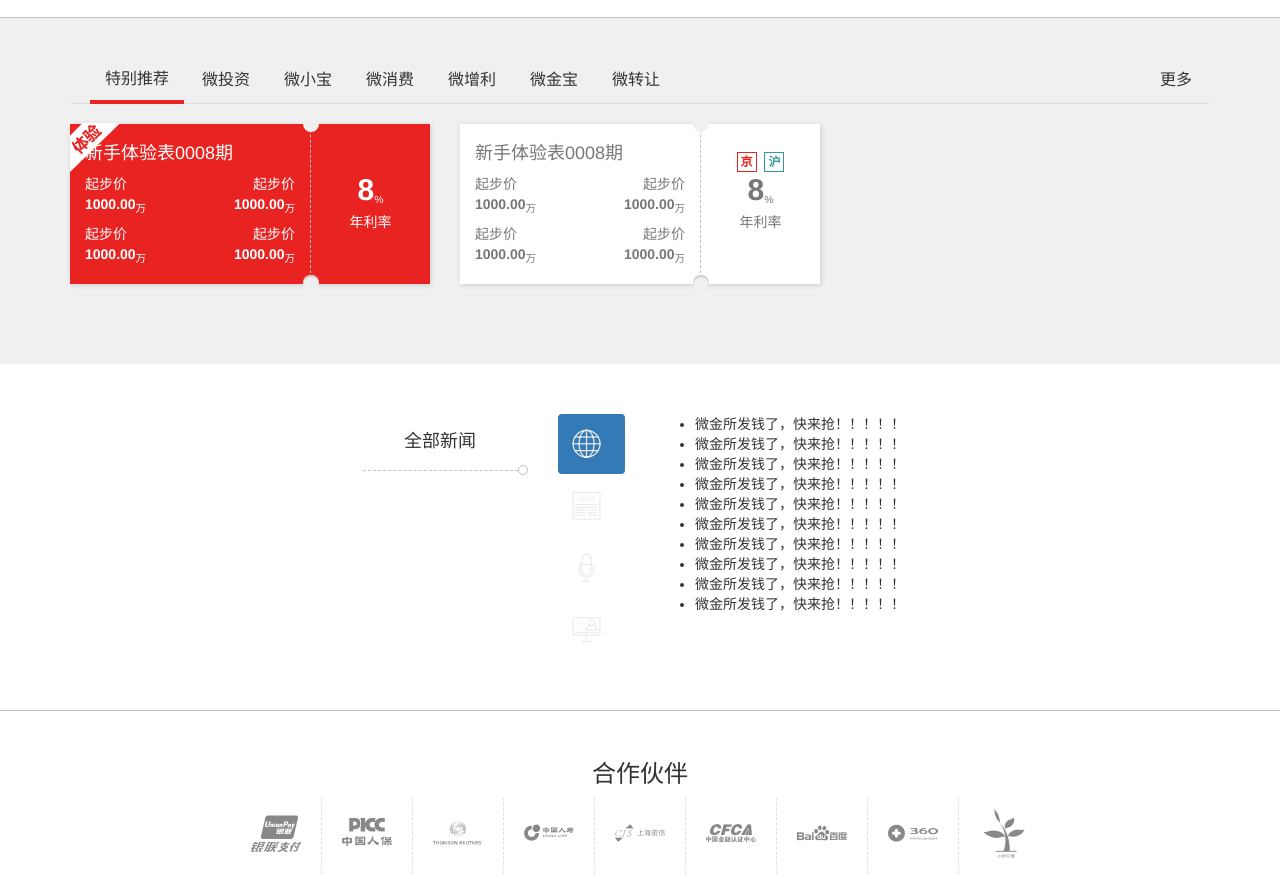
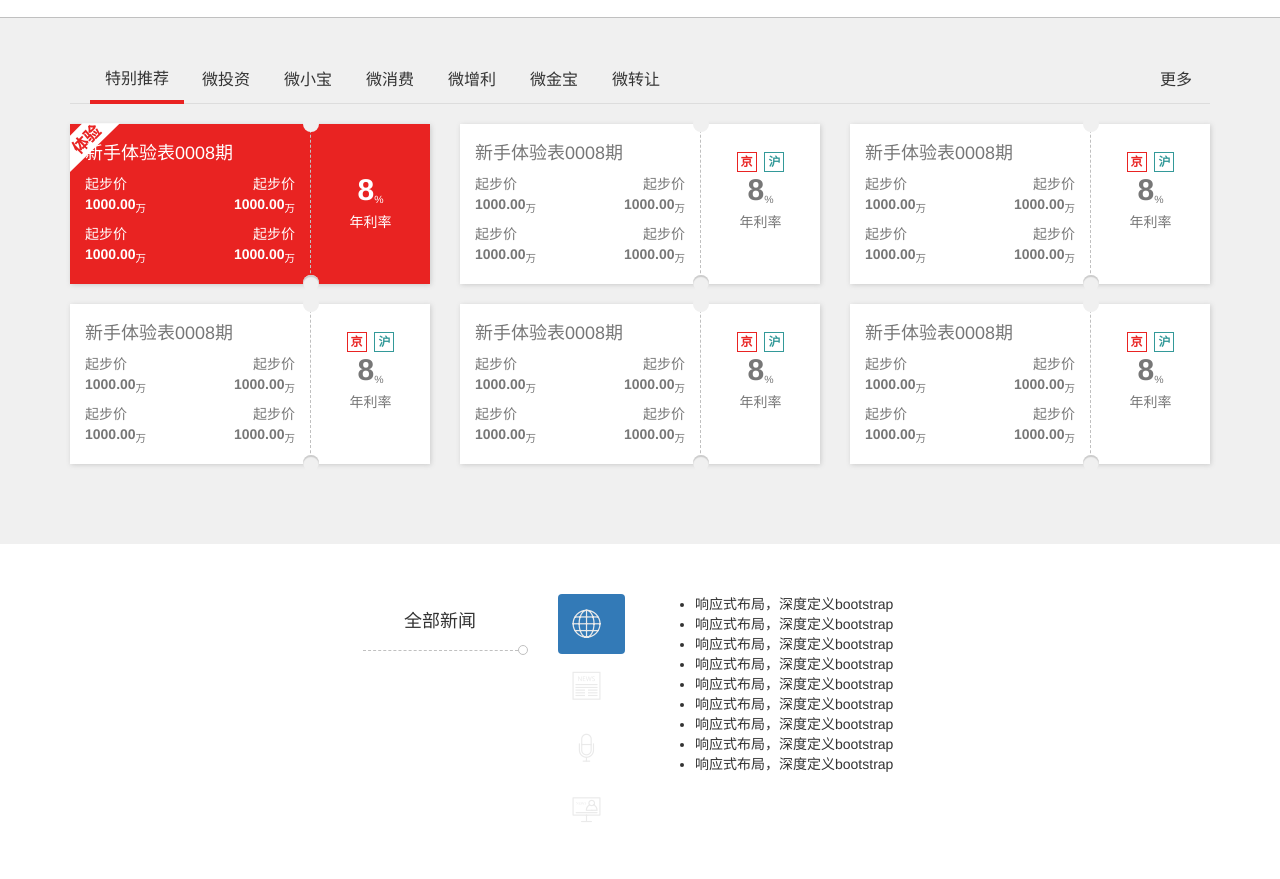
Before and after one commit to gForLee/bsProject, a plain HTML site: page index.html in a window 1280 px wide. Shown: the part 866-1745 px from the top of the page. Drawn offline with Linux system fonts and the light colour scheme; files whose address does not match are found by name.

Commit message:
主页面

```diff
--- a/index.html
+++ b/index.html
@@ -5,7 +5,7 @@
   <meta charset="utf-8">
   <meta http-equiv="X-UA-Compatible" content="IE=edge">
   <meta name="viewport" content="width=device-width, initial-scale=1, user-scalable=no">
-  <title>传智播客 - 安全的互联网微金融资产交易平台</title>
+  <title> 安全的互联网微金融资产交易平台</title>
   <link rel="shortcut icon" type="image/x-icon" href="favicon.ico">
   <link rel="stylesheet" href="lib/bootstrap/css/bootstrap.css">
   <link rel="stylesheet" href="css/main.css">
@@ -25,7 +25,7 @@
           <div class="col-md-2 text-center">
             <a href="#" class="mobile-link">
               <i class="icon-mobilephone"></i>
-              <span>手机微金所</span>
+              <span>手机金融产品</span>
               <i class="glyphicon glyphicon-chevron-down"></i>
               <img src="img/c_06.jpg" height="136" width="120" alt="扫一扫">
             </a>
@@ -285,17 +285,144 @@
               </div>
             </div>
             <div class="col-xs-12 col-sm-6 col-md-6 col-lg-4">
+			<div class="panel panel-czbk">
+                <div class="panel-heading">
+                  <p class="tooltips">
+                    <a class="badge badge-one" data-toggle="tooltip" data-placement="top" title="北京欢迎你" href="#">京</a>
+                    <a class="badge badge-two" data-toggle="tooltip" data-placement="top" title="上海欢迎你" href="#">沪</a>
+                  </p>
+                  <p><strong>8</strong><sub>%</sub></p>
+                  <p><span>年利率</span></p>
+                </div>
+                <div class="panel-body">
+                  <h4>新手体验表0008期</h4>
+                  <div class="row">
+                    <div class="col-xs-6 text-left">
+                      <p>起步价</p>
+                      <p><strong>1000.00</strong><sub>万</sub></p>
+                    </div>
+                    <div class="col-xs-6 text-right">
+                      <p>起步价</p>
+                      <p><strong>1000.00</strong><sub>万</sub></p>
+                    </div>
+                    <div class="col-xs-6 text-left">
+                      <p>起步价</p>
+                      <p><strong>1000.00</strong><sub>万</sub></p>
+                    </div>
+                    <div class="col-xs-6 text-right">
+                      <p>起步价</p>
+                      <p><strong>1000.00</strong><sub>万</sub></p>
+                    </div>
+                  </div>
+                </div>
+              </div>
             </div>
-            <div class="col-xs-12 col-sm-6 col-md-6 col-lg-4"></div>
-            <div class="col-xs-12 col-sm-6 col-md-6 col-lg-4"></div>
-            <div class="col-xs-12 col-sm-6 col-md-6 col-lg-4"></div>
+            <div class="col-xs-12 col-sm-6 col-md-6 col-lg-4">
+			<div class="panel panel-czbk">
+                <div class="panel-heading">
+                  <p class="tooltips">
+                    <a class="badge badge-one" data-toggle="tooltip" data-placement="top" title="北京欢迎你" href="#">京</a>
+                    <a class="badge badge-two" data-toggle="tooltip" data-placement="top" title="上海欢迎你" href="#">沪</a>
+                  </p>
+                  <p><strong>8</strong><sub>%</sub></p>
+                  <p><span>年利率</span></p>
+                </div>
+                <div class="panel-body">
+                  <h4>新手体验表0008期</h4>
+                  <div class="row">
+                    <div class="col-xs-6 text-left">
+                      <p>起步价</p>
+                      <p><strong>1000.00</strong><sub>万</sub></p>
+                    </div>
+                    <div class="col-xs-6 text-right">
+                      <p>起步价</p>
+                      <p><strong>1000.00</strong><sub>万</sub></p>
+                    </div>
+                    <div class="col-xs-6 text-left">
+                      <p>起步价</p>
+                      <p><strong>1000.00</strong><sub>万</sub></p>
+                    </div>
+                    <div class="col-xs-6 text-right">
+                      <p>起步价</p>
+                      <p><strong>1000.00</strong><sub>万</sub></p>
+                    </div>
+                  </div>
+                </div>
+               </div>
+			  </div>
+            <div class="col-xs-12 col-sm-6 col-md-6 col-lg-4">
+			 <div class="panel panel-czbk">
+                <div class="panel-heading">
+                  <p class="tooltips">
+                    <a class="badge badge-one" data-toggle="tooltip" data-placement="top" title="北京欢迎你" href="#">京</a>
+                    <a class="badge badge-two" data-toggle="tooltip" data-placement="top" title="上海欢迎你" href="#">沪</a>
+                  </p>
+                  <p><strong>8</strong><sub>%</sub></p>
+                  <p><span>年利率</span></p>
+                </div>
+                <div class="panel-body">
+                  <h4>新手体验表0008期</h4>
+                  <div class="row">
+                    <div class="col-xs-6 text-left">
+                      <p>起步价</p>
+                      <p><strong>1000.00</strong><sub>万</sub></p>
+                    </div>
+                    <div class="col-xs-6 text-right">
+                      <p>起步价</p>
+                      <p><strong>1000.00</strong><sub>万</sub></p>
+                    </div>
+                    <div class="col-xs-6 text-left">
+                      <p>起步价</p>
+                      <p><strong>1000.00</strong><sub>万</sub></p>
+                    </div>
+                    <div class="col-xs-6 text-right">
+                      <p>起步价</p>
+                      <p><strong>1000.00</strong><sub>万</sub></p>
+                    </div>
+                  </div>
+                </div>
+              </div>
+			</div>
+            <div class="col-xs-12 col-sm-6 col-md-6 col-lg-4">
+				<div class="panel panel-czbk">
+                <div class="panel-heading">
+                  <p class="tooltips">
+                    <a class="badge badge-one" data-toggle="tooltip" data-placement="top" title="北京欢迎你" href="#">京</a>
+                    <a class="badge badge-two" data-toggle="tooltip" data-placement="top" title="上海欢迎你" href="#">沪</a>
+                  </p>
+                  <p><strong>8</strong><sub>%</sub></p>
+                  <p><span>年利率</span></p>
+                </div>
+                <div class="panel-body">
+                  <h4>新手体验表0008期</h4>
+                  <div class="row">
+                    <div class="col-xs-6 text-left">
+                      <p>起步价</p>
+                      <p><strong>1000.00</strong><sub>万</sub></p>
+                    </div>
+                    <div class="col-xs-6 text-right">
+                      <p>起步价</p>
+                      <p><strong>1000.00</strong><sub>万</sub></p>
+                    </div>
+                    <div class="col-xs-6 text-left">
+                      <p>起步价</p>
+                      <p><strong>1000.00</strong><sub>万</sub></p>
+                    </div>
+                    <div class="col-xs-6 text-right">
+                      <p>起步价</p>
+                      <p><strong>1000.00</strong><sub>万</sub></p>
+                    </div>
+                  </div>
+                </div>
+              </div>
+			</div>
           </div>
         </div>
-        <div role="tabpanel" class="tab-pane fade" id="category_02">打到小日本</div>
-        <div role="tabpanel" class="tab-pane fade" id="category_03">...</div>
-        <div role="tabpanel" class="tab-pane fade" id="category_04">...</div>
-        <div role="tabpanel" class="tab-pane fade" id="category_05">...</div>
-        <div role="tabpanel" class="tab-pane fade" id="category_06">...</div>
+        <div role="tabpanel" class="tab-pane fade" id="category_02">你好bootstrap</div>
+        <div role="tabpanel" class="tab-pane fade" id="category_03">你好bootstrap</div>
+        <div role="tabpanel" class="tab-pane fade" id="category_04">你好bootstrap</div>
+        <div role="tabpanel" class="tab-pane fade" id="category_05">你好bootstrap</div>
+        <div role="tabpanel" class="tab-pane fade" id="category_06">你好bootstrap</div>
       </div>
     </div>
   </section>
@@ -319,58 +446,54 @@
           <div class="tab-content">
             <div role="tabpanel" class="tab-pane fade in active" id="news01">
               <ul>
-                <li>微金所发钱了，快来抢！！！！！</li>
-                <li>微金所发钱了，快来抢！！！！！</li>
-                <li>微金所发钱了，快来抢！！！！！</li>
-                <li>微金所发钱了，快来抢！！！！！</li>
-                <li>微金所发钱了，快来抢！！！！！</li>
-                <li>微金所发钱了，快来抢！！！！！</li>
-                <li>微金所发钱了，快来抢！！！！！</li>
-                <li>微金所发钱了，快来抢！！！！！</li>
-                <li>微金所发钱了，快来抢！！！！！</li>
-                <li>微金所发钱了，快来抢！！！！！</li>
+                <li>响应式布局，深度定义bootstrap</li>
+				<li>响应式布局，深度定义bootstrap</li>
+				<li>响应式布局，深度定义bootstrap</li>
+                <li>响应式布局，深度定义bootstrap</li>
+				<li>响应式布局，深度定义bootstrap</li>
+				<li>响应式布局，深度定义bootstrap</li>
+				<li>响应式布局，深度定义bootstrap</li>
+				<li>响应式布局，深度定义bootstrap</li>
+				<li>响应式布局，深度定义bootstrap</li>
               </ul>
             </div>
             <div role="tabpanel" class="tab-pane fade" id="news02">
               <ul>
-                <li>微金所发钱了，快来抢！！！！！</li>
-                <li>微金所发钱了，快来抢！！！！！</li>
-                <li>微金所发钱了，快来抢！！！！！</li>
-                <li>微金所发钱了，快来抢！！！！！</li>
-                <li>微金所发钱了，快来抢！！！！！</li>
-                <li>微金所发钱了，快来抢！！！！！</li>
-                <li>微金所发钱了，快来抢！！！！！</li>
-                <li>微金所发钱了，快来抢！！！！！</li>
-                <li>微金所发钱了，快来抢！！！！！</li>
-                <li>微金所发钱了，快来抢！！！！！</li>
+                <li>响应式布局，深度定义bootstrap</li>
+				<li>响应式布局，深度定义bootstrap</li>
+				<li>响应式布局，深度定义bootstrap</li>
+                <li>响应式布局，深度定义bootstrap</li>
+				<li>响应式布局，深度定义bootstrap</li>
+				<li>响应式布局，深度定义bootstrap</li>
+				<li>响应式布局，深度定义bootstrap</li>
+				<li>响应式布局，深度定义bootstrap</li>
+				<li>响应式布局，深度定义bootstrap</li>
               </ul>
             </div>
             <div role="tabpanel" class="tab-pane fade" id="news03">
               <ul>
-                <li>微金所发钱了，快来抢！！！！！</li>
-                <li>微金所发钱了，快来抢！！！！！</li>
-                <li>微金所发钱了，快来抢！！！！！</li>
-                <li>微金所发钱了，快来抢！！！！！</li>
-                <li>微金所发钱了，快来抢！！！！！</li>
-                <li>微金所发钱了，快来抢！！！！！</li>
-                <li>微金所发钱了，快来抢！！！！！</li>
-                <li>微金所发钱了，快来抢！！！！！</li>
-                <li>微金所发钱了，快来抢！！！！！</li>
-                <li>微金所发钱了，快来抢！！！！！</li>
-              </ul>
+                <li>响应式布局，深度定义bootstrap</li>
+				<li>响应式布局，深度定义bootstrap</li>
+				<li>响应式布局，深度定义bootstrap</li>
+                <li>响应式布局，深度定义bootstrap</li>
+				<li>响应式布局，深度定义bootstrap</li>
+				<li>响应式布局，深度定义bootstrap</li>
+				<li>响应式布局，深度定义bootstrap</li>
+				<li>响应式布局，深度定义bootstrap</li>
+				<li>响应式布局，深度定义bootstrap</li>
+			  </ul>
             </div>
             <div role="tabpanel" class="tab-pane fade" id="news04">
               <ul>
-                <li>微金所发钱了，快来抢！！！！！</li>
-                <li>微金所发钱了，快来抢！！！！！</li>
-                <li>微金所发钱了，快来抢！！！！！</li>
-                <li>微金所发钱了，快来抢！！！！！</li>
-                <li>微金所发钱了，快来抢！！！！！</li>
-                <li>微金所发钱了，快来抢！！！！！</li>
-                <li>微金所发钱了，快来抢！！！！！</li>
-                <li>微金所发钱了，快来抢！！！！！</li>
-                <li>微金所发钱了，快来抢！！！！！</li>
-                <li>微金所发钱了，快来抢！！！！！</li>
+                <li>响应式布局，深度定义bootstrap</li>
+				<li>响应式布局，深度定义bootstrap</li>
+				<li>响应式布局，深度定义bootstrap</li>
+                <li>响应式布局，深度定义bootstrap</li>
+				<li>响应式布局，深度定义bootstrap</li>
+				<li>响应式布局，深度定义bootstrap</li>
+				<li>响应式布局，深度定义bootstrap</li>
+				<li>响应式布局，深度定义bootstrap</li>
+				<li>响应式布局，深度定义bootstrap</li>
               </ul>
             </div>
           </div>
```
